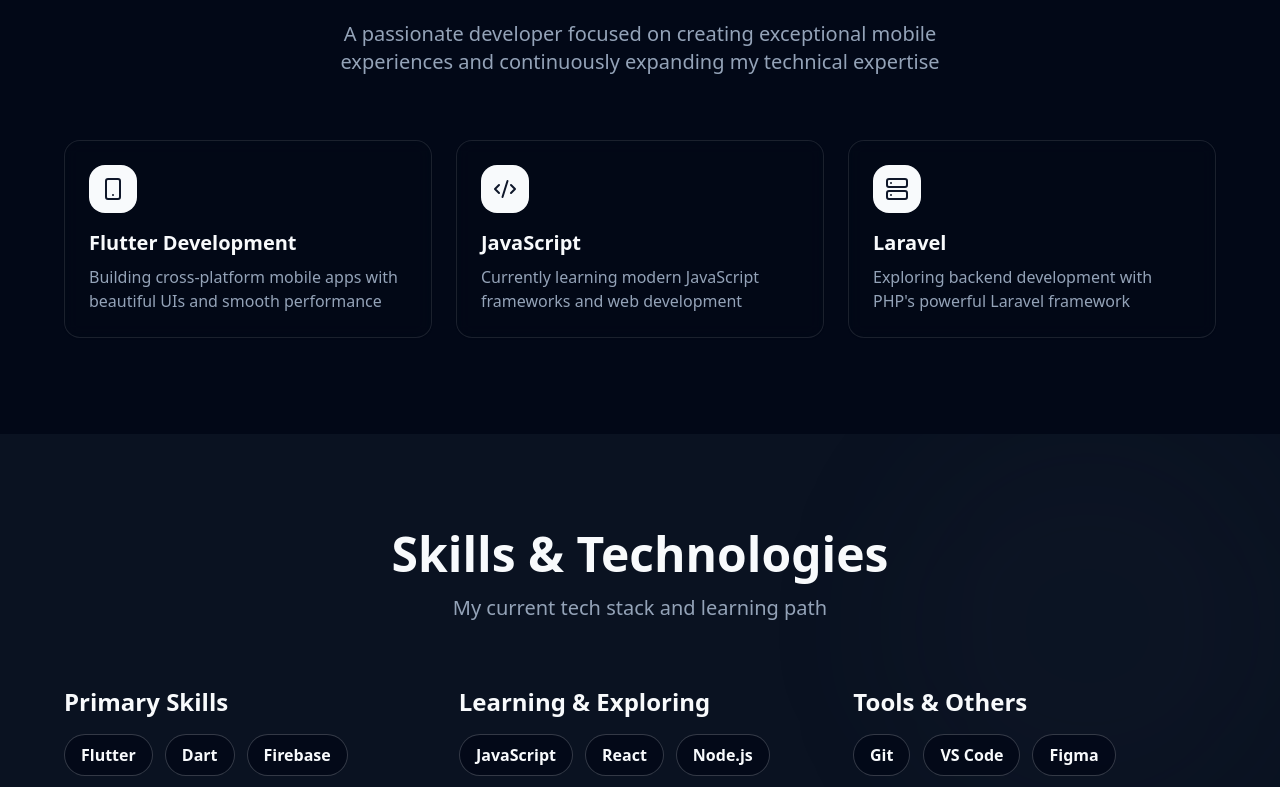
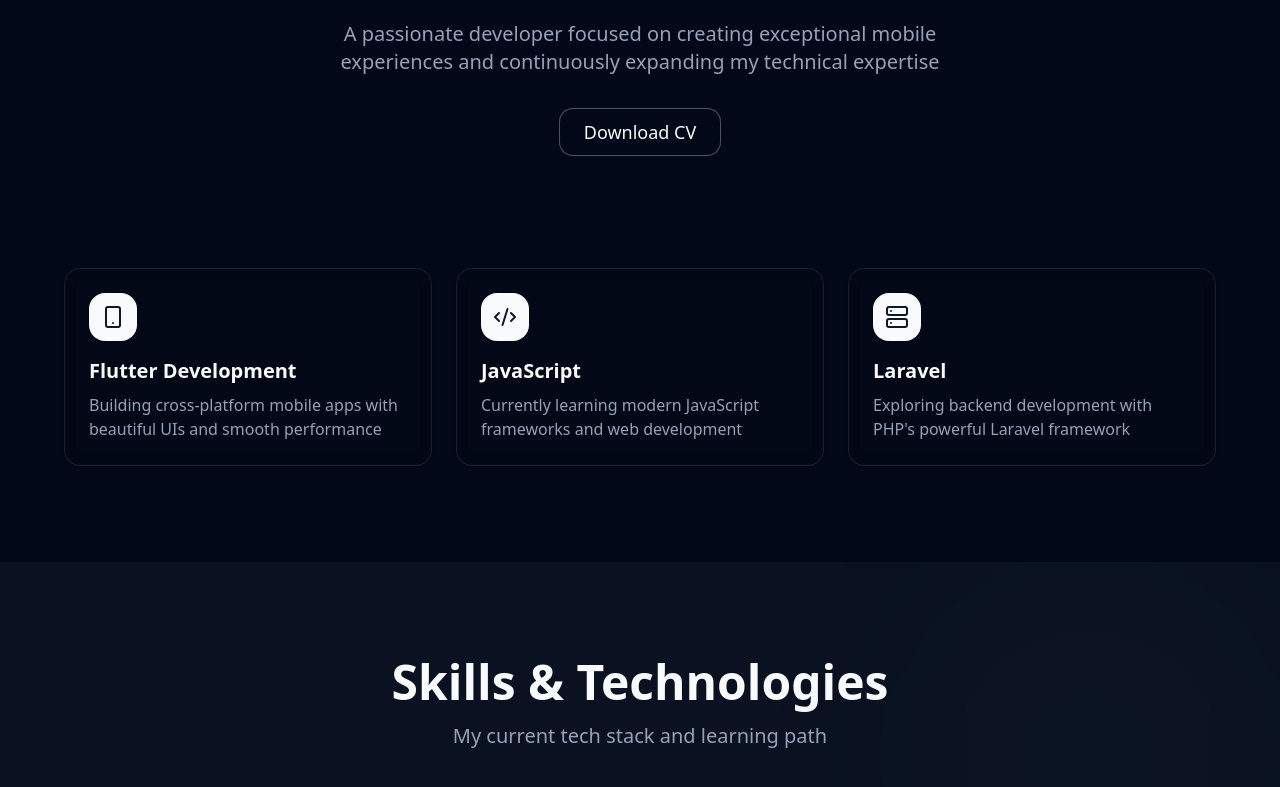
Before and after one commit to zas-nishat/zas-portfolio, a React (Vite) app: page / in a window 1280 px wide. Shown: the part 940-1727 px from the top of the page. Built offline with nearby package versions, Linux system fonts and the light colour scheme.

Commit message:
cv added

```diff
--- a/src/components/About.tsx
+++ b/src/components/About.tsx
@@ -39,9 +39,16 @@ const iconComponents: { [key: string]: React.ElementType } = {
           <h2 className="text-3xl sm:text-4xl md:text-5xl font-bold mb-4">
             About Me
           </h2>
-          <p className="text-lg sm:text-xl text-muted-foreground max-w-2xl mx-auto">
+          <p className="text-lg sm:text-xl text-muted-foreground max-w-2xl mx-auto mb-8">
             A passionate developer focused on creating exceptional mobile experiences and continuously expanding my technical expertise
           </p>
+          <a
+            href="/cv.pdf"
+            download="Zahed_Al_Sabit_CV.pdf"
+            className={`inline-flex items-center justify-center whitespace-nowrap rounded-md text-sm font-medium ring-offset-background transition-colors focus-visible:outline-none focus-visible:ring-2 focus-visible:ring-ring focus-visible:ring-offset-2 disabled:pointer-events-none disabled:opacity-50 border border-input bg-background hover:bg-accent hover:text-accent-foreground h-12 px-6 py-2 text-base sm:text-lg border-primary/30 hover:bg-primary/10 hover:border-primary/50 transition-all hover:scale-105 mb-12`}
+          >
+            Download CV
+          </a>
         </div>
 
         <div className="grid md:grid-cols-3 gap-6">
```
Also changed, not shown: 1 other file (tests, documents, lock files or other folders).
